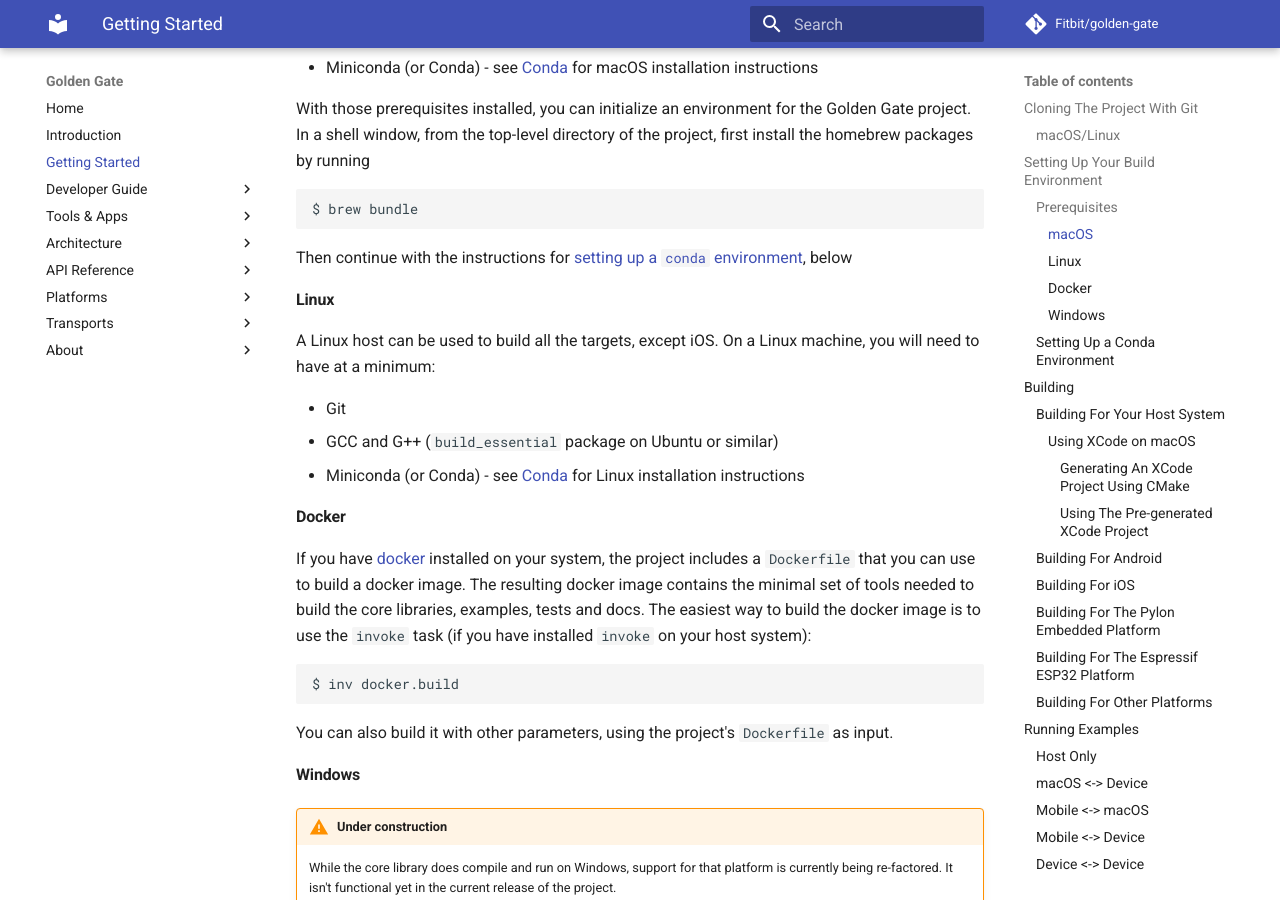
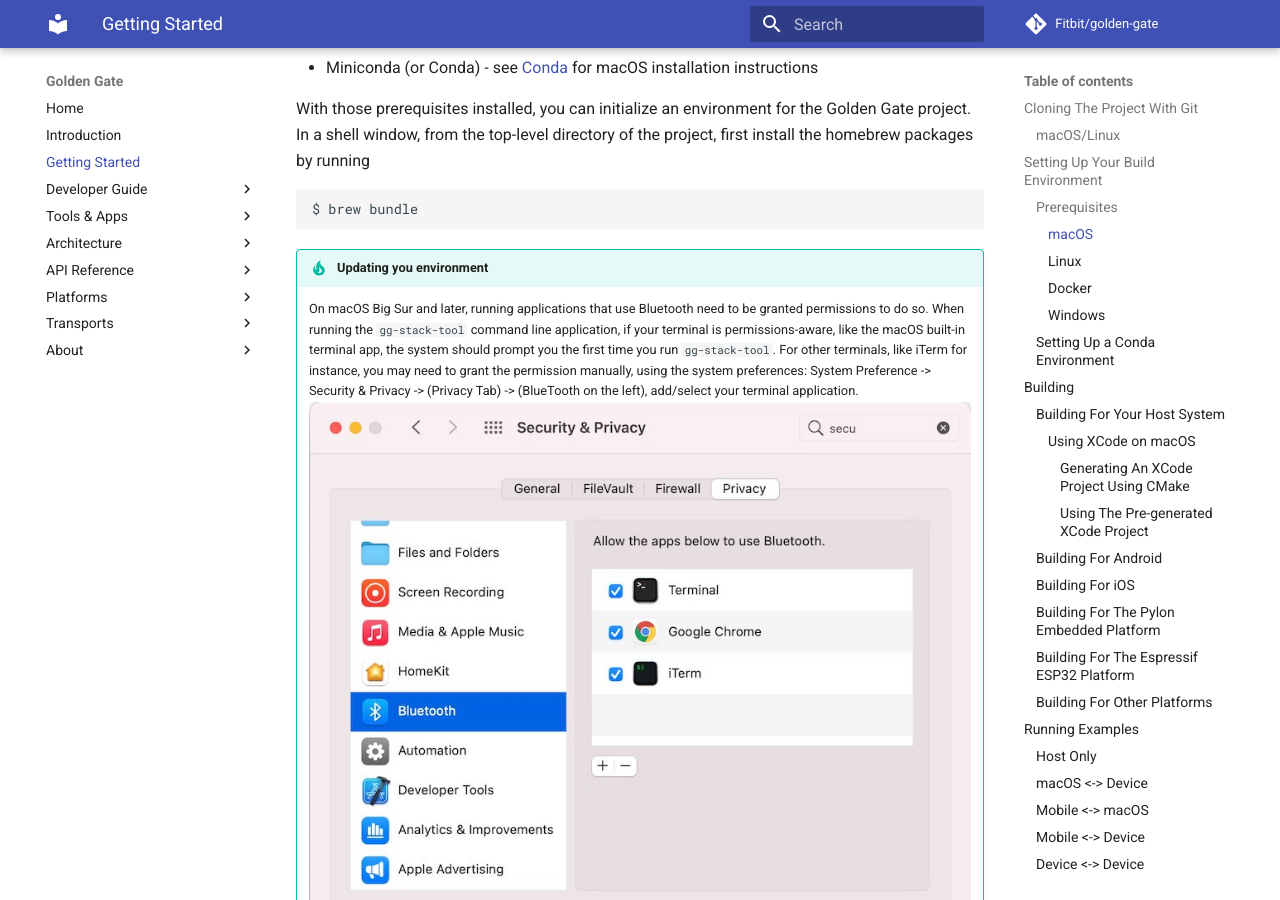
Before and after one commit to Fitbit/golden-gate, an MkDocs documentation site: the page built from docs/src/getting_started.md, in a window 1280 px wide and 900 px high, scrolled down 880 px. Built offline with MkDocs 1.6.1 and Material for MkDocs 9.7.7, drawn with Linux system fonts in a browser that asks for light colours; comment, search, counter and statistics services are not loaded.

Commit message:
update doc

````diff
--- a/docs/src/getting_started.md
+++ b/docs/src/getting_started.md
@@ -44,6 +44,16 @@
 ``` bash
 $ brew bundle
 ```
+
+!!! tip "Updating you environment"
+    On macOS Big Sur and later, running applications that use Bluetooth need to be
+    granted permissions to do so. When running the `gg-stack-tool` command line application,
+    if your terminal is permissions-aware, like the macOS built-in terminal app, the system
+    should prompt you the first time you run `gg-stack-tool`. For other terminals, like iTerm
+    for instance, you may need to grant the permission manually, using the system preferences:
+    System Preference -> Security & Privacy -> (Privacy Tab) -> (BlueTooth on the left),
+    add/select your terminal application.
+    ![macOS Bluetooth Permissions](macos-bluetooth-permissions.jpg)
 
 Then continue with the instructions for [setting up a `conda` environment](getting_started.md#setting-up-a-conda-environment), below
 
````
Also changed, not shown: docs/src/macos-bluetooth-permissions.jpg (added).
